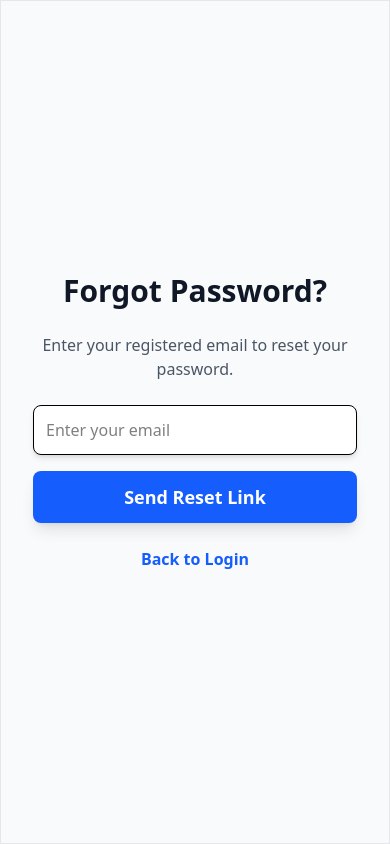
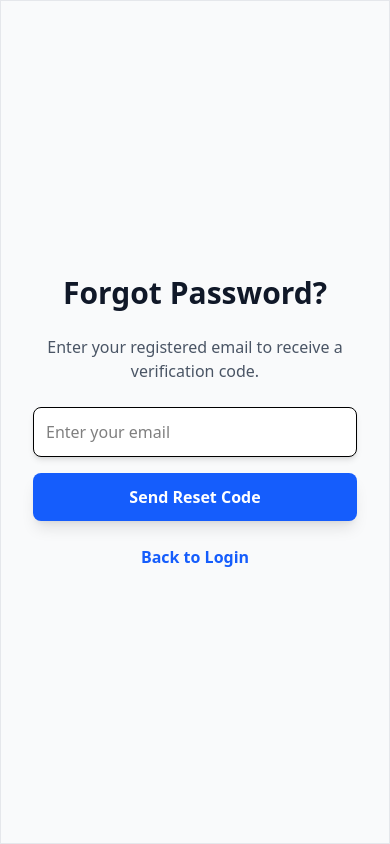
Before and after one commit to RalphHontiveros/LWF_WEB, a React (Vite) app: page /forgot-password in a window 390 px wide. Built offline with nearby package versions, Linux system fonts and the light colour scheme.

Commit message:
feat: implement password reset functionality with verification code in ForgotPassword component

```diff
--- a/src/pages/ForgotPassword.jsx
+++ b/src/pages/ForgotPassword.jsx
@@ -1,38 +1,71 @@
 import { useState } from "react";
 import { useNavigate } from "react-router-dom";
-import forgotBg from "../assets/images/bg.jpg"; // Adjust if necessary
+import { AiOutlineEye, AiOutlineEyeInvisible } from "react-icons/ai";
+import axios from "axios";
+import forgotBg from "../assets/images/bg.jpg"; // Adjust path if needed
 
 const ForgotPassword = () => {
   const [email, setEmail] = useState("");
+  const [codeSent, setCodeSent] = useState(false);
+  const [verificationCode, setVerificationCode] = useState("");
+  const [newPassword, setNewPassword] = useState("");
   const [message, setMessage] = useState("");
   const [error, setError] = useState("");
+  const [loading, setLoading] = useState(false);
+  const [showPassword, setShowPassword] = useState(false);
   const navigate = useNavigate();
 
-  const handleResetPassword = (e) => {
+  const handleSendCode = async (e) => {
     e.preventDefault();
+    setError("");
+    setMessage("");
+    setLoading(true);
 
-    if (!email) {
-      setError("Please enter your email.");
-      return;
+    try {
+      const response = await axios.patch("/api/auth/send-forgot-password-code", { email });
+
+      if (response.data.success) {
+        setCodeSent(true);
+        setMessage("Verification code sent to your email.");
+      } else {
+        setError(response.data.message || "Failed to send reset code.");
       }
+    } catch (err) {
+      setError(err.response?.data?.message || "Something went wrong.");
+    } finally {
+      setLoading(false);
+    }
+  };
 
-    const user = JSON.parse(localStorage.getItem("user"));
+  const handleResetPassword = async (e) => {
+    e.preventDefault();
+    setError("");
+    setMessage("");
+    setLoading(true);
 
-    if (user && user.email === email) {
-      setMessage("A password reset link has been sent to your email.");
-      setError("");
-      setEmail("");
-      // Simulate an email send operation
-      setTimeout(() => navigate("/"), 3000);
+    try {
+      const response = await axios.patch("/api/auth/verify-forgot-password-code", {
+        email,
+        providedCode: verificationCode,
+        newPassword,
+      });
+
+      if (response.data.success) {
+        setMessage("Password reset successfully! Redirecting to login...");
+        setTimeout(() => navigate("/login"), 3000);
       } else {
-      setError("No account found with this email.");
-      setMessage("");
+        setError(response.data.message || "Reset failed.");
+      }
+    } catch (err) {
+      setError(err.response?.data?.message || "Something went wrong.");
+    } finally {
+      setLoading(false);
     }
   };
 
   return (
     <div className="flex h-screen">
-      {/* Left Image Section (Hidden on Mobile) */}
+      {/* Left Image */}
       <div className="hidden md:flex w-1/2 h-full items-center justify-center shadow-lg">
         <img
           src={forgotBg}
@@ -41,51 +74,92 @@ const ForgotPassword = () => {
         />
       </div>
 
-      {/* Forgot Password Form */}
+      {/* Right Form */}
       <div className="w-full md:w-1/2 flex items-center justify-center bg-gray-50 px-8 md:px-16 shadow-2xl border border-gray-200 h-screen">
         <div className="w-full max-w-sm">
           <h2 className="text-3xl md:text-4xl font-bold mb-6 text-gray-900 text-center">
-            Forgot Password?
+            {codeSent ? "Reset Your Password" : "Forgot Password?"}
           </h2>
 
           <p className="text-gray-600 text-md md:text-lg mb-6 text-center">
-            Enter your registered email to reset your password.
+            {codeSent
+              ? "Enter the code sent to your email and your new password."
+              : "Enter your registered email to receive a verification code."}
           </p>
 
           {message && (
-            <p className="text-green-600 text-md md:text-lg bg-green-100 p-3 rounded-lg text-center shadow">
+            <p className="text-green-600 text-md bg-green-100 p-3 rounded-lg text-center shadow mb-4">
               {message}
             </p>
           )}
 
           {error && (
-            <p className="text-red-600 text-md md:text-lg bg-red-100 p-3 rounded-lg text-center shadow">
+            <p className="text-red-600 text-md bg-red-100 p-3 rounded-lg text-center shadow mb-4">
               {error}
             </p>
           )}
 
-          <form onSubmit={handleResetPassword} className="space-y-4">
+          {!codeSent ? (
+            <form onSubmit={handleSendCode} className="space-y-4">
               <input
                 type="email"
                 placeholder="Enter your email"
                 value={email}
                 onChange={(e) => setEmail(e.target.value)}
-              className="w-full p-3 md:p-4 text-md md:text-lg border rounded-lg bg-white shadow-md focus:outline-none focus:ring-4 focus:ring-blue-500 transition duration-300"
+                className="w-full p-3 border rounded-lg bg-white shadow-md focus:ring-4 focus:ring-blue-500"
                 required
               />
+              <button
+                type="submit"
+                className="w-full bg-blue-600 text-white p-3 rounded-lg font-semibold shadow-lg hover:bg-blue-700 transition"
+                disabled={loading}
+              >
+                {loading ? "Sending..." : "Send Reset Code"}
+              </button>
+            </form>
+          ) : (
+            <form onSubmit={handleResetPassword} className="space-y-4">
+              <input
+                type="text"
+                placeholder="Enter verification code"
+                value={verificationCode}
+                onChange={(e) => setVerificationCode(e.target.value)}
+                className="w-full p-3 border rounded-lg bg-white shadow-md focus:ring-4 focus:ring-blue-500"
+                required
+              />
+              <div className="relative">
+  <input
+    type={showPassword ? "text" : "password"}
+    placeholder="Enter new password"
+    value={newPassword}
+    onChange={(e) => setNewPassword(e.target.value)}
+    className="w-full p-3 border rounded-lg bg-white shadow-md focus:ring-4 focus:ring-blue-500 pr-12"
+    required
+  />
+  <button
+    type="button"
+    onClick={() => setShowPassword((prev) => !prev)}
+    className="absolute right-4 top-1/2 transform -translate-y-1/2 text-gray-600"
+    tabIndex={-1}
+  >
+    {showPassword ? <AiOutlineEye size={22} /> : <AiOutlineEyeInvisible size={22} />}
+  </button>
+</div>
 
               <button
                 type="submit"
-              className="w-full bg-blue-600 text-white p-3 md:p-4 rounded-lg text-lg md:text-xl font-semibold shadow-lg hover:bg-blue-700 hover:scale-[1.03] transition duration-300"
+                className="w-full bg-blue-600 text-white p-3 rounded-lg font-semibold shadow-lg hover:bg-blue-700 transition"
+                disabled={loading}
               >
-              Send Reset Link
+                {loading ? "Resetting..." : "Reset Password"}
               </button>
             </form>
+          )}
 
           <div className="mt-6 text-center">
             <button
               onClick={() => navigate("/login")}
-              className="text-blue-600 font-semibold hover:underline transition duration-200 text-md md:text-lg"
+              className="text-blue-600 font-semibold hover:underline text-md"
             >
               Back to Login
             </button>
```
Lines whose indentation alone changed are shown as unchanged.
